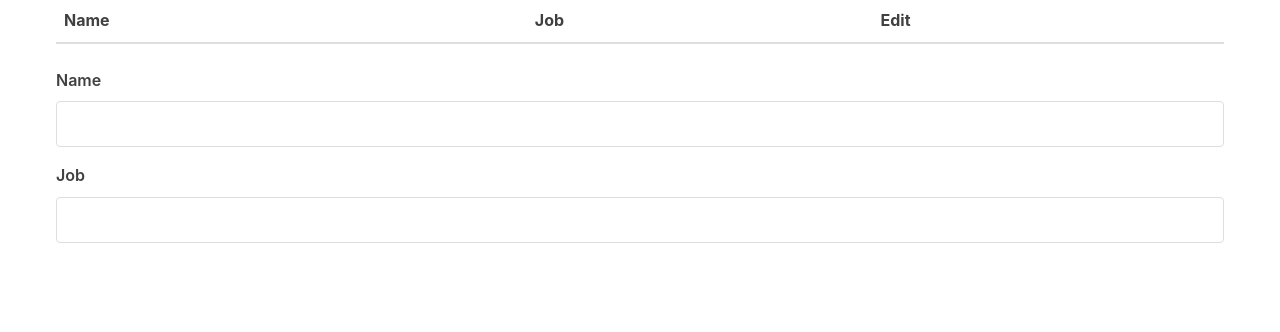
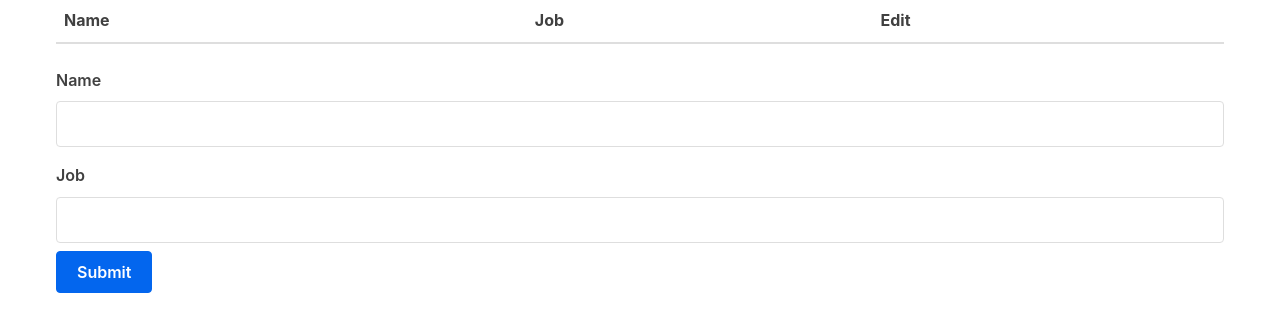
Before and after one commit to tranguyen-grc/csc-307-app, a React (Vite) app in the folder packages/react-frontend/: page / in a window 1280 px wide. Shown: the top 332 px of the page. Built offline with nearby package versions, Linux system fonts and the light colour scheme.

Commit message:
completed IA 1: First React App

```diff
--- a/packages/react-frontend/src/Form.jsx
+++ b/packages/react-frontend/src/Form.jsx
@@ -1,6 +1,6 @@
 import React, { useState } from "react";
 
-function Form() {
+function Form(props) {
   const [person, setPerson] = useState({
     name: "",
     job: "",
@@ -12,8 +12,14 @@
     else setPerson({ name: value, job: person["job"] });
   }
 
+  function submitForm() {
+    props.handleSubmit(person);
+    setPerson({ name: "", job: "" });
+  }
+
   return (
     <form>
+      {/* receives handleChange from the props passed into Form */}
       <label htmlFor="name">Name</label>
       <input
         type="text"
@@ -30,6 +36,7 @@
         value={person.job}
         onChange={handleChange}
       />
+      <input type="button" value="Submit" onClick={submitForm} />
     </form>
   );
 }
--- a/packages/react-frontend/src/MyApp.jsx
+++ b/packages/react-frontend/src/MyApp.jsx
@@ -3,8 +3,10 @@
 import Form from "./Form";
 
 function MyApp() {
+  // character array
   const [characters, setCharacters] = useState([]);
 
+  // passed down into Table
   function removeOneCharacter(index) {
     const updated = characters.filter((character, i) => {
       return i !== index;
@@ -12,10 +14,17 @@
     setCharacters(updated);
   }
 
+  // passed down into Form
+  function updateList(person) {
+    setCharacters([...characters, person]);
+  }
+
   return (
     <div className="container">
+      {/* pass character array and removeOneCharacter to Table */}
       <Table characterData={characters} removeCharacter={removeOneCharacter} />
-      <Form />
+      {/* pass updateList to Form */}
+      <Form handleSubmit={updateList} />
     </div>
   );
 }
--- a/packages/react-frontend/src/Table.jsx
+++ b/packages/react-frontend/src/Table.jsx
@@ -13,6 +13,7 @@
 }
 
 function TableBody(props) {
+  // map() applies the function to each element (like a lambda function)
   const rows = props.characterData.map((row, index) => {
     return (
       <tr key={index}>
@@ -31,6 +32,7 @@
   return (
     <table>
       <TableHeader />
+      {/* receives characterData and removeCharacter from the props passed into Table */}
       <TableBody
         characterData={props.characterData}
         removeCharacter={props.removeCharacter}
```
